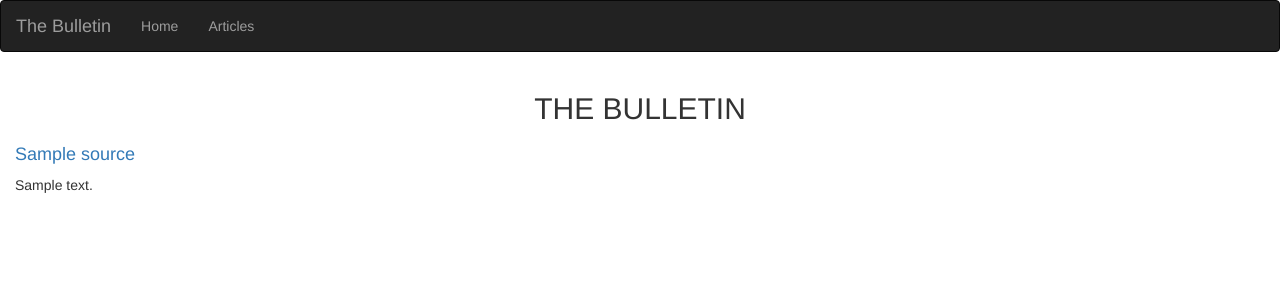
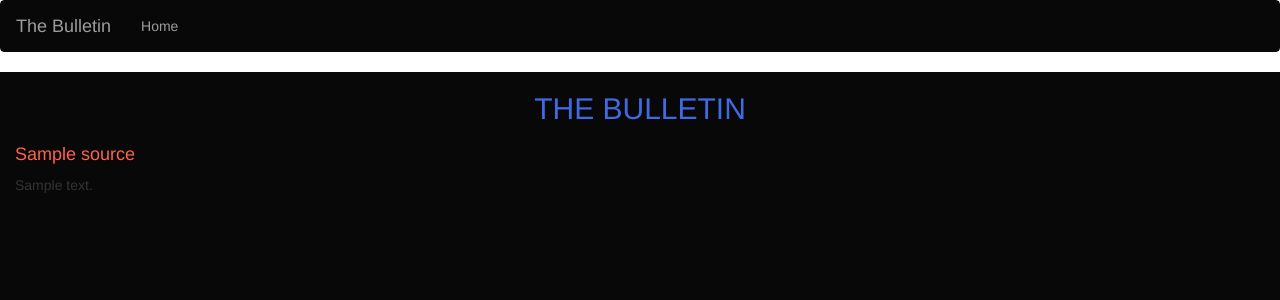
Before and after one commit to Esther-Anyona/The-Bulletin, a Flask app: template app/templates/index.html in a window 1280 px wide. Shown: the top 300 px of the page. Run offline with Flask 2, Linux system fonts and the light colour scheme; the template is opened without the code that fills it: most values are stand-ins (such as "Sample title", 1, 10 or a date in 2020); some libraries are stand-ins or nearby versions.

Commit message:
Add custom css

```diff
--- a/app/static/css/index.css
+++ b/app/static/css/index.css
@@ -0,0 +1,9 @@
+span{
+    color: royalblue;
+}
+*{
+    background-color: rgb(8, 8, 8);
+}
+.card-title{
+    color: tomato;
+}
--- a/app/templates/index.html
+++ b/app/templates/index.html
@@ -6,8 +6,8 @@
 {% endblock %}
 <!-- Content block -->
 {% block content %}
-<div class="container-fluid">
-    <h2 class="text-center mt-50 p-20">THE BULLETIN</h2>
+<div class="container-fluid mb-20">
+    <h2 class="text-center mt-50 p-20"><span>THE BULLETIN</span></h2>
     <div class="row">
         {% for source in source %}
             <div class="col-md-3 d-flex justify-content-center source-body">
--- a/app/templates/navbar.html
+++ b/app/templates/navbar.html
@@ -12,8 +12,6 @@
         <div class="navbar-collapse collapse">
             <ul class="nav navbar-nav">
                 <li><a href="{{url_for('.index')}}">Home</a></li>
-                <li><a href="{{url_for('.index')}}">Articles</a></li>
-
 
         </div>
 
```
